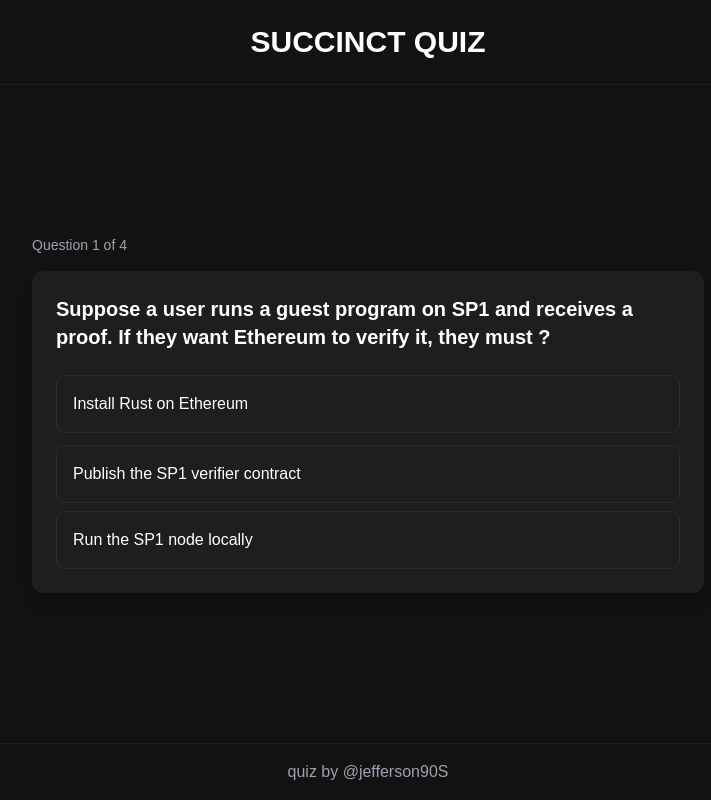
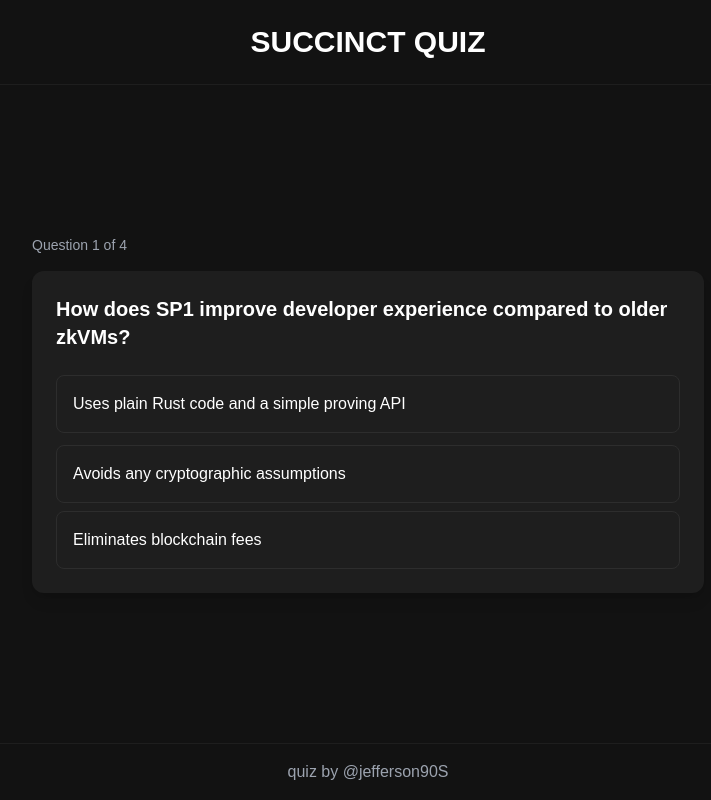
Before and after one commit to hisure2/Succinct-unofficial-Quiz-game, a Next.js app: page / in a window 1280 px wide. Shown: the whole page, without its empty margins (272-983 px from the left). Built offline with nearby package versions, Linux system fonts and the light colour scheme.

Commit message:
chanfed 04052025

```diff
--- a/data/questions.ts
+++ b/data/questions.ts
@@ -2,23 +2,23 @@ import type { Question } from "@/types/quiz"
 
 export const questions: Question[] = [
   {
-    text: "Suppose a user runs a guest program on SP1 and receives a proof. If they want Ethereum to verify it, they must ?",
-    options: [" Install Rust on Ethereum", "Publish the SP1 verifier contract", " Run the SP1 node locally"],
-    correctAnswer: "Publish the SP1 verifier contract",
+    text: "How does SP1 improve developer experience compared to older zkVMs?",
+    options: ["Uses plain Rust code and a simple proving API", "Avoids any cryptographic assumptions", "Eliminates blockchain fees"],
+    correctAnswer: "Uses plain Rust code and a simple proving API",
   },
   {
-    text: "SP1 is a zkVM and you replace the Rust guest program with malicious logic, the proof will?",
-    options: ["Still be accepted", "Fail at verification", "Run silently onchain"],
-    correctAnswer: "Fail at verification",
+    text: "Which environment does SP1 aim to be compatible with for universal proving?",
+    options: ["Ethereum only", "Celestia only", "Any verifiable backend (Ethereum, Celestia, etc.)"],
+    correctAnswer: "Any verifiable backend (Ethereum, Celestia, etc.)",
   },
   {
-    text: "What is the primary purpose of Google Wallet's new age verification feature?",
-    options: ["To enable contactless payments", "To verify a user's age for age-restricted purchases", "To replace physical credit cards"],
-    correctAnswer: "To verify a user's age for age-restricted purchases",
+    text: "Why is Succinct’s testnet important for developers?",
+    options: ["It mines new tokens", "It allows testing of verifiable apps using SP1", "It replaces mainnet entirely"],
+    correctAnswer: "It allows testing of verifiable apps using SP1",
   },
   {
-    text: "A proof verified on-chain using SP1 was wrong. What’s the most likely issue?",
-    options: ["Incorrect proof input", "Rust not compiled properly", "Blockchain latency"],
-    correctAnswer: "Incorrect proof input",
+    text: "What role do rollups play in SP1’s ecosystem?",
+    options: ["They store NFTs", "They handle UI rendering", "They serve as scalable environments for SP1 apps"],
+    correctAnswer: "They serve as scalable environments for SP1 apps",
   }
 ]
```
